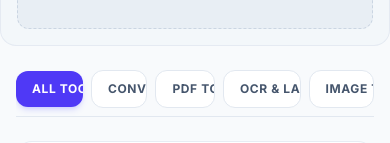
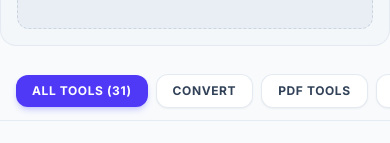
Before and after one commit to subiff270-cmd/Docflow, a Next.js app in the folder frontend/: page / in a window 390 px wide. Shown: the part 530-673 px from the top of the page. Built offline with nearby package versions, Linux system fonts and the light colour scheme; no server answers.

Commit message:
Fix category filter tabs on mobile with shrink-0 and smooth horizontal scroll

```diff
--- a/frontend/src/app/page.tsx
+++ b/frontend/src/app/page.tsx
@@ -330,7 +330,7 @@ export default function HomePage() {
       >
         <div className="space-y-6 sm:space-y-8">
           {/* Category Tabs */}
-          <div className="flex items-center gap-2 overflow-x-auto pb-2 scrollbar-none border-b border-slate-200">
+          <div className="flex items-center gap-2 sm:gap-2.5 overflow-x-auto pb-3 pt-1 scrollbar-none border-b border-slate-200/80 -mx-4 px-4 sm:mx-0 sm:px-0 touch-pan-x select-none">
             {[
               { label: "All Tools", value: "ALL", count: TOOLS.length },
               { label: "Convert", value: "CONVERT" },
@@ -341,10 +341,10 @@ export default function HomePage() {
               <button
                 key={tab.value}
                 onClick={() => setActiveTab(tab.value)}
-                className={`category-pill px-4 py-2.5 rounded-xl text-xs font-bold uppercase tracking-wider whitespace-nowrap transition ${
+                className={`category-pill shrink-0 px-4 py-2 sm:py-2.5 rounded-xl text-xs font-bold uppercase tracking-wider whitespace-nowrap transition-all duration-200 ${
                   activeTab === tab.value
-                    ? "bg-indigo-600 text-white shadow-md shadow-indigo-500/20"
-                    : "bg-white text-slate-600 hover:bg-slate-100 border border-slate-200"
+                    ? "bg-indigo-600 text-white shadow-md shadow-indigo-500/25"
+                    : "bg-white text-slate-700 hover:bg-slate-100 hover:text-slate-900 border border-slate-200/90 shadow-xs"
                 }`}
               >
                 {tab.label}{tab.count ? ` (${tab.count})` : ""}
```
